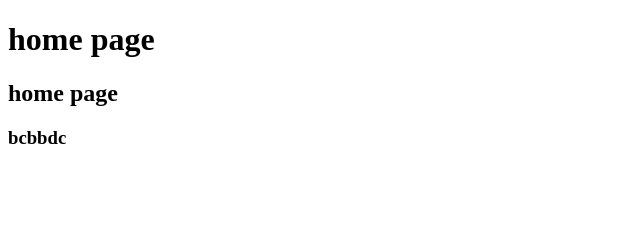
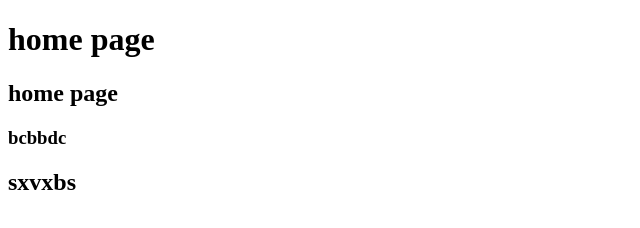
Before and after one commit to swatibersurda/Ecommerce-Clone, a plain HTML site: page homepage.html in a window 1280 px wide. Shown: the whole page, without its empty margins (0-640 px from the left). Drawn offline with Linux system fonts and the light colour scheme.

Commit message:
my first

```diff
--- a/homepage.html
+++ b/homepage.html
@@ -10,5 +10,6 @@
     <h1>home page</h1>
     <h2>home page</h2>
     <h3>bcbbdc</h3>
+    <h2>sxvxbs</h2>
 </body>
 </html>
```
